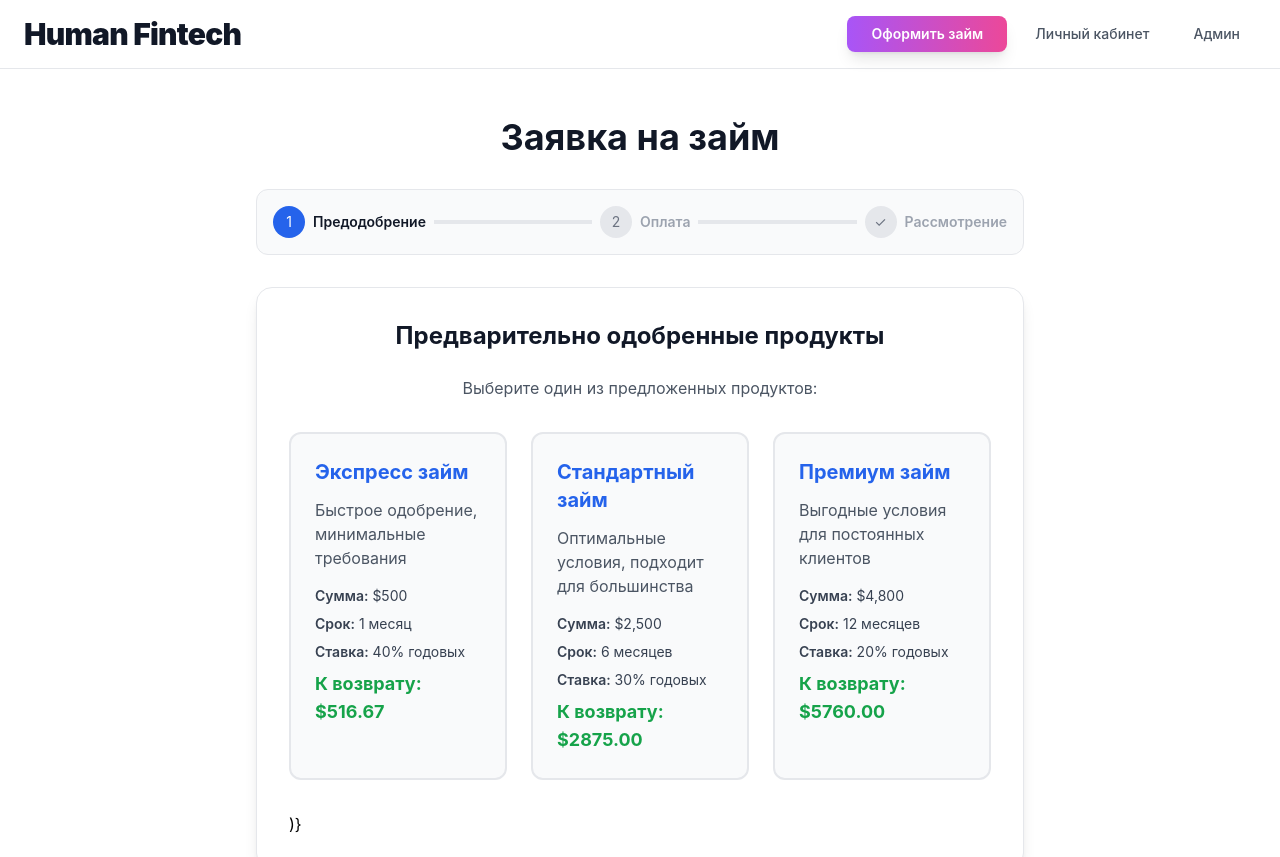
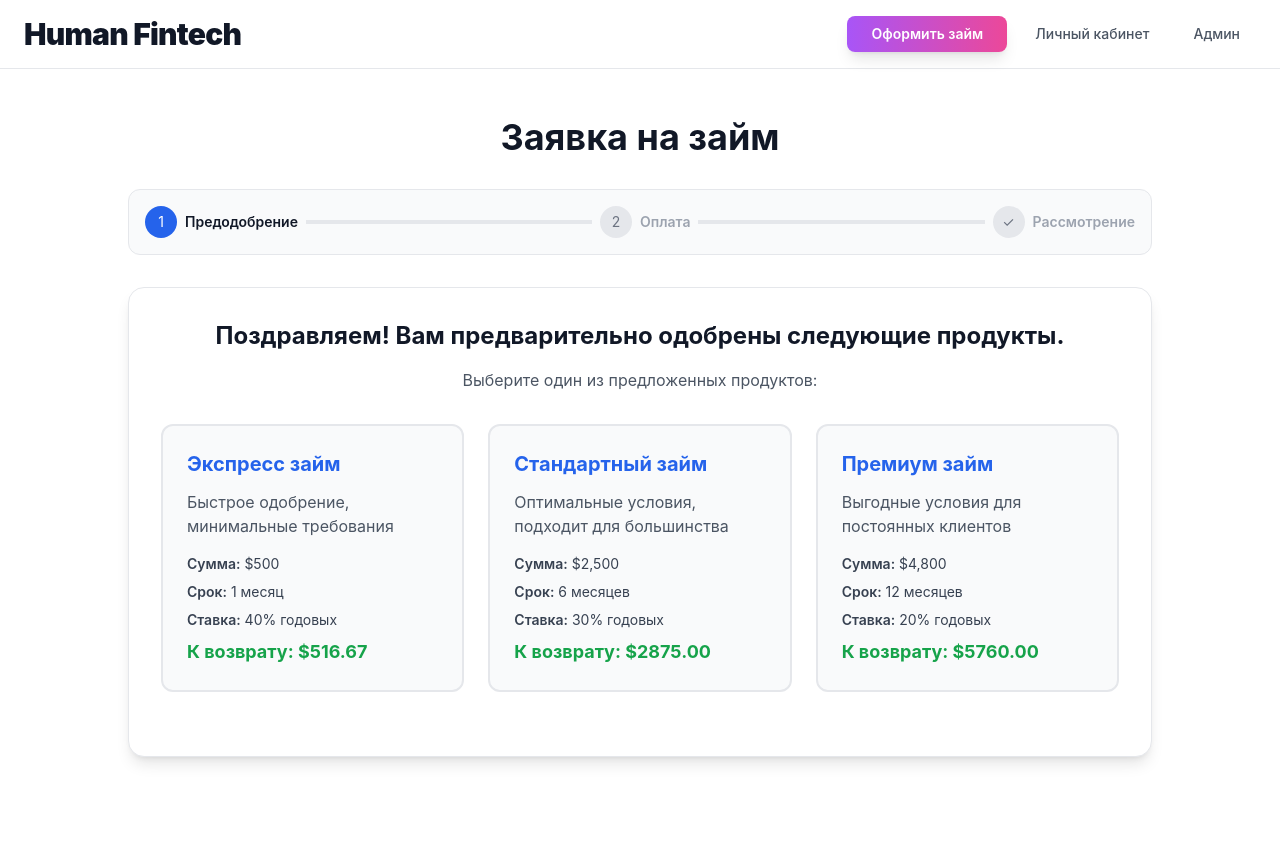
Before and after one commit to ioanngrigorev/microfinance-frontend, a React (Vite) app: page /application in a window 1280 px wide. Shown: the top 857 px of the page. Built offline with nearby package versions, Linux system fonts and the light colour scheme.

Commit message:
Add Stripe-style hero section for stablecoin loans for all nationalities

```diff
--- a/src/pages/ApplicationPage.jsx
+++ b/src/pages/ApplicationPage.jsx
@@ -105,7 +105,7 @@ function ApplicationPage() {
   return (
     <div className="min-h-screen bg-white">
       <div className="container mx-auto px-4 py-12">
-        <div className="max-w-3xl mx-auto">
+        <div className="max-w-5xl mx-auto">
           <h1 className="text-4xl font-bold text-gray-900 text-center mb-8">
             Заявка на займ
           </h1>
@@ -145,7 +145,7 @@ function ApplicationPage() {
 
 
 
-              <h2 className="text-2xl font-bold text-gray-900 mb-6 text-center">Предварительно одобренные продукты</h2>
+              <h2 className="text-2xl font-bold text-gray-900 mb-4 text-center">Поздравляем! Вам предварительно одобрены следующие продукты.</h2>
               <p className="text-gray-600 text-center mb-8">
                 Выберите один из предложенных продуктов:
               </p>
@@ -218,8 +218,7 @@ function ApplicationPage() {
                     </div>
                   </div>
                 </div>
-                </div>
-              )}
+              </div>
           </div>
         )}
 
--- a/src/pages/HomePage.jsx
+++ b/src/pages/HomePage.jsx
@@ -75,6 +75,7 @@ function HomePage() {
                       value={heroPhone}
                       onChange={(e) => setHeroPhone(formatPhoneNumber(e.target.value))}
                       maxLength={12}
+                      required
                       className="flex-1 px-4 py-3 bg-white border border-gray-300 rounded-lg focus:ring-2 focus:ring-blue-500 focus:border-transparent text-gray-900 placeholder-gray-500"
                     />
                     <Link
```
